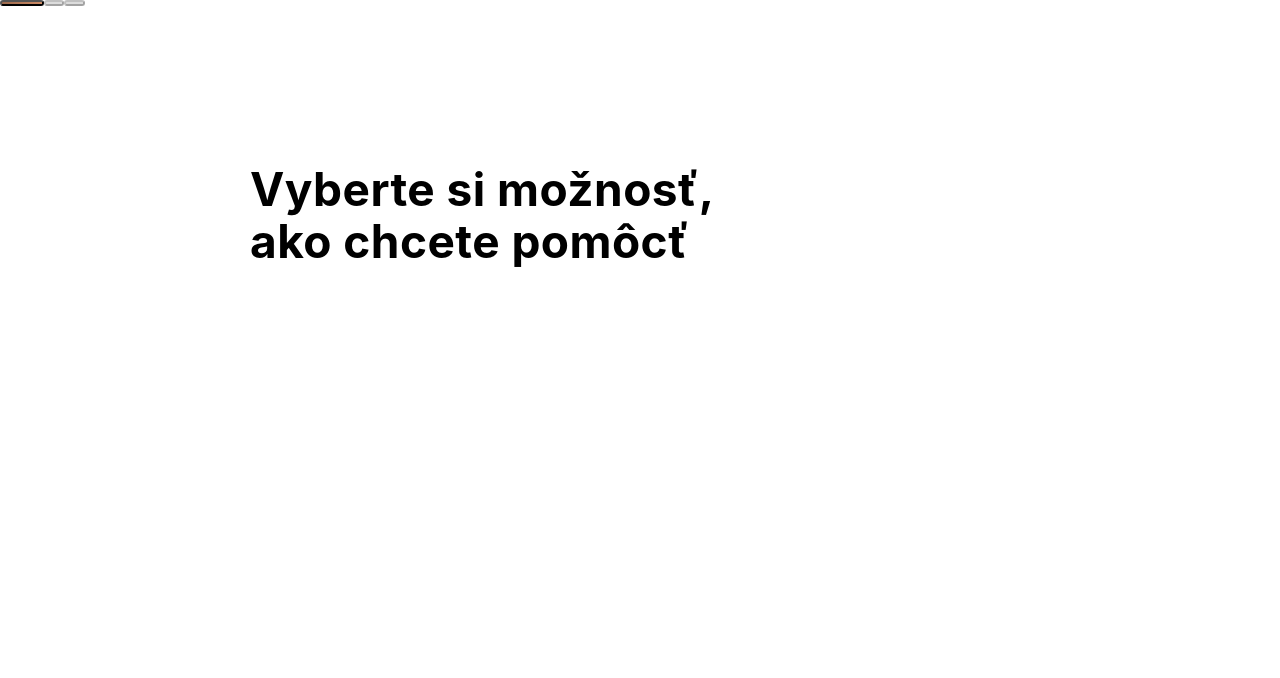
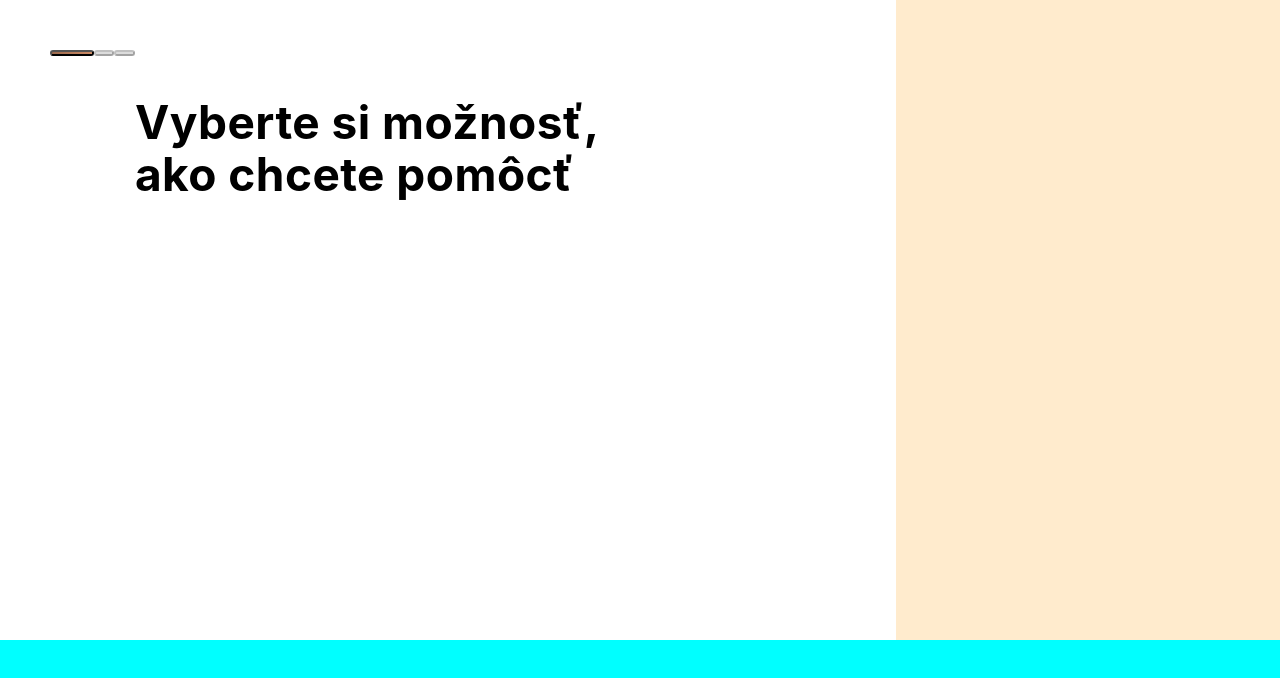
Before and after one commit to OskarMihalik/Good-boy, a React (Create React App) app: page / in a window 1280 px wide. Shown: the top 678 px of the page. Built offline with nearby package versions, Linux system fonts and the light colour scheme.

Commit message:
tab system doesn't work properly for first element, created general layout

```diff
--- a/src/App.js
+++ b/src/App.js
@@ -3,6 +3,23 @@ import styled from 'styled-components';
 import Intro from "./components/Intro";
 import Info from "./components/Info";
 import Checking from "./components/Checking";
+
+const Root = styled.div`
+  display: grid;
+  grid-template-areas: "tabGrounp img"
+                        "footer footer";
+  grid-template-columns: 70% 30%;
+  grid-template-rows: 80% 20%;
+  height: 100vh;
+`
+const Img = styled.div`
+  grid-area: img;
+  background: blanchedalmond;
+`
+const Footer = styled.div`
+  grid-area: footer;
+  background: aqua;
+`
 
 const Tab = styled.button`
   position: static;
@@ -24,19 +41,21 @@ const Tab = styled.button`
 
 const TabGroup = styled.div`
   display: flex;
+  grid-area: tabGrounp;
+  padding: 50px 50px 50px 50px;
 `;
 
 const IntroOb = {
     key: 'Intro',
-    value: <Intro/>
+    element: <Intro/>
 }
 const InfoOb = {
     key: 'Info',
-    value: <Info/>
+    element: <Info/>
 }
 const CheckingOb = {
     key: 'Checking',
-    value: <Checking/>
+    element: <Checking/>
 }
 
 
@@ -46,7 +65,7 @@ function App() {
     const [active, setActive] = useState(tabs[0])
 
     return (
-        <div>
+        <Root>
             <TabGroup>
                 {tabs.map((tab) => {
                     return (
@@ -54,13 +73,14 @@ function App() {
                             key={tab.key}
                             active={active === tab}
                             onClick={() => setActive(tab)}
-                        >
-                        </Tab>)
+                        />)
                 })
                 }
+                {active.element}
             </TabGroup>
-            {active.value}
-        </div>
+            <Img></Img>
+            <Footer></Footer>
+        </Root>
 
     );
 }
--- a/src/components/Intro.js
+++ b/src/components/Intro.js
@@ -1,8 +1,7 @@
 import React from 'react';
 import styled from 'styled-components';
 
-const Title = styled.text`
-  position: absolute;
+const Title = styled.p`
   width: 552px;
   height: 104px;
   left: 250px;
@@ -22,7 +21,7 @@ const Title = styled.text`
 const Intro = () => {
     return (
         <div>
-            <Title>Vyberte si možnosť, ako chcete pomôcť </Title>
+            <Title>Vyberte si možnosť, ako chcete pomôcť</Title>
         </div>
     );
 };
```
